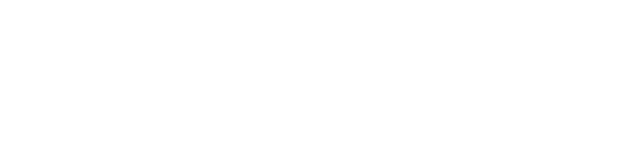
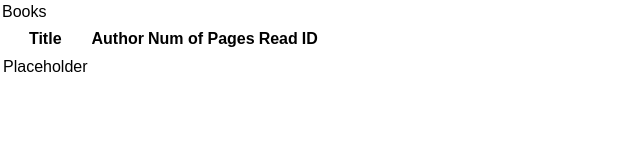
Before and after one commit to WolfBeil/odin-library, a plain HTML site: page index.html in a window 1280 px wide. Shown: the whole page, without its empty margins (0-640 px from the left). Drawn offline with Linux system fonts and the light colour scheme.

Commit message:
Add table to display book objects info

```diff
--- a/index.html
+++ b/index.html
@@ -7,6 +7,23 @@
     <link rel="stylesheet" href="css/styles.css">
 </head>
 <body>
+    <div class="library-books">
+        <table>
+            <legend>Books</legend>
+            <tr>
+                <th>Title</th>
+                <th>Author</th>
+                <th>Num of Pages</th>
+                <th>Read</th>
+                <th>ID</th>
+            </tr>
+            <tr>
+                <td>
+                    Placeholder
+                </td>
+            </tr>
+        </table>
+    </div>
     <script src="js/scripts.js"></script>
 </body>
 </html>
```
